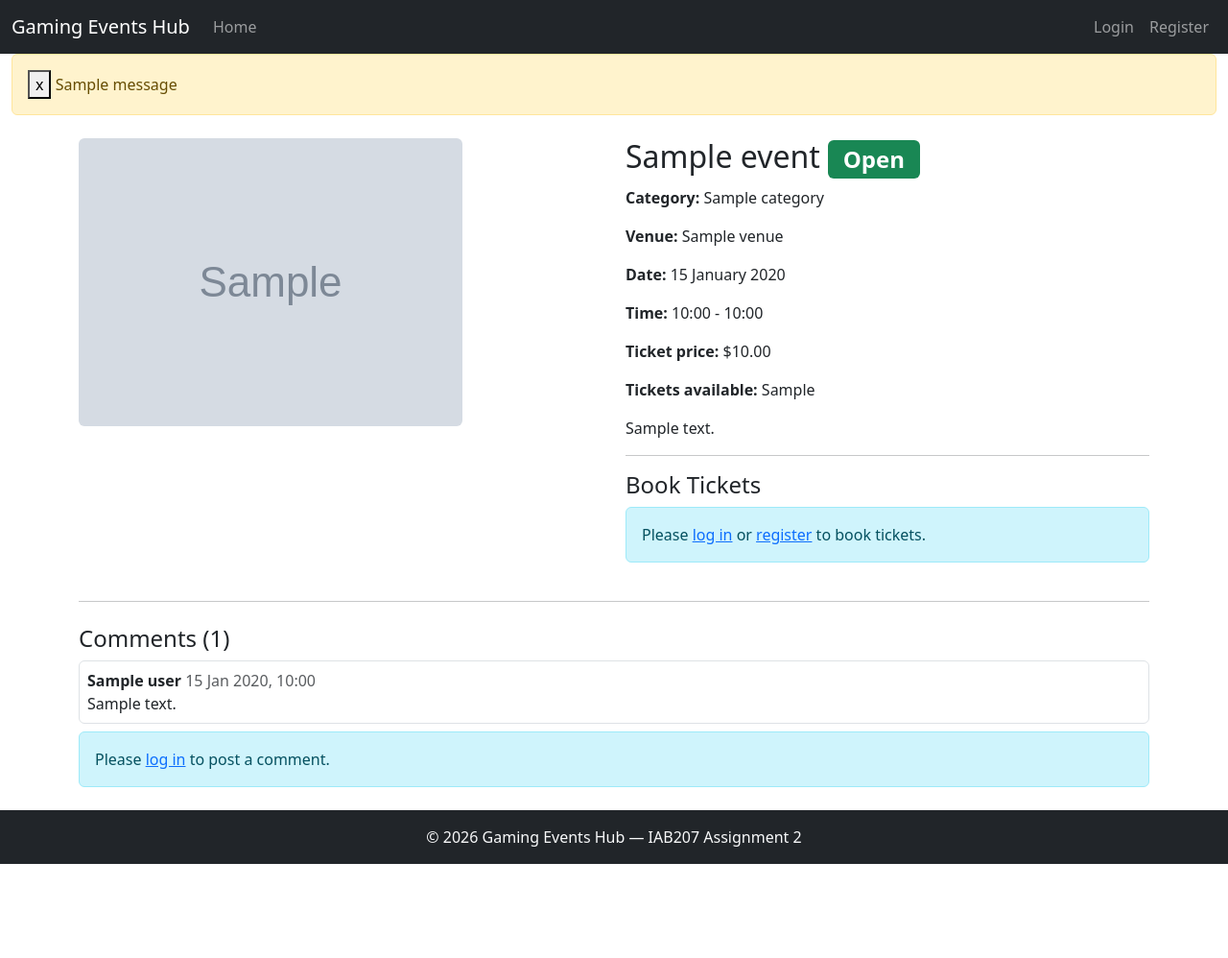
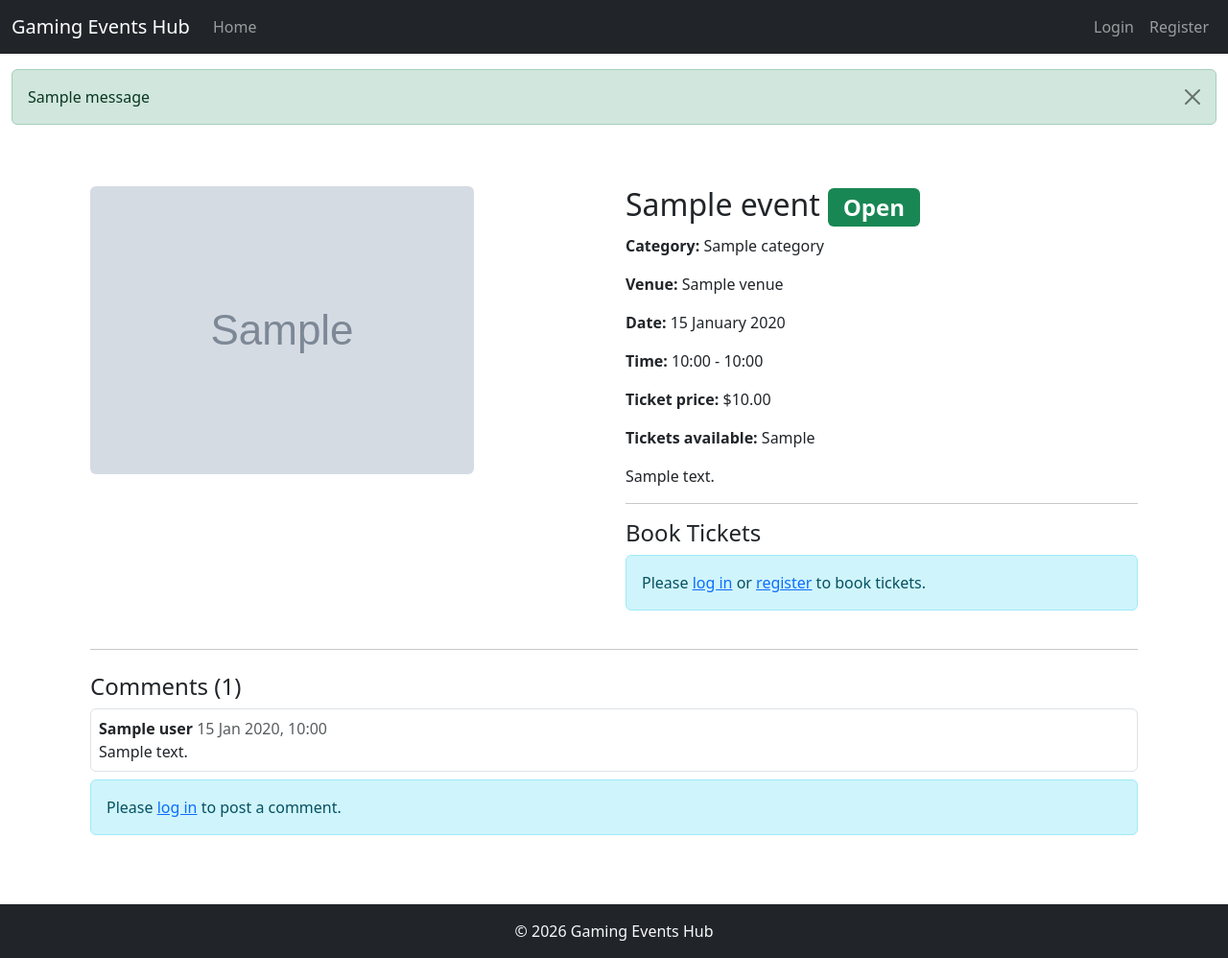
Before and after one commit to zain-111-dot/week5Iab207, a Python web app: template Spring 1 Assessment 2/website/templates/event_detail.html in a window 1280 px wide. Shown: the whole page at 96% size. Before the commit the page ends 900 px from the top, so only its background shows below. Run offline with Jinja, Linux system fonts and the light colour scheme; the template is opened without the code that fills it: most values are stand-ins (such as "Sample title", 1, 10 or a date in 2020); grey boxes marked "Sample" are stand-in pictures; one stand-in notice (Sample message) is shown; some libraries are stand-ins or nearby versions.

Commit message:
Update base.html

```diff
--- a/Spring 1 Assessment 2/website/templates/base.html
+++ b/Spring 1 Assessment 2/website/templates/base.html
@@ -1,15 +1,16 @@
 <!-- Edited by Nulan -->
+<!DOCTYPE html>
 <html>
-
 <head>
     <meta charset="utf-8">
     <meta name="viewport" content="width=device-width, initial-scale=1">
-    <title>IAB207 Assignment 3</title>
-    <link href="https://cdn.jsdelivr.net/npm/bootstrap@5.3.2/dist/css/bootstrap.min.css" rel="stylesheet" integrity="sha384-T3c6CoIi6uLrA9TneNEoa7RxnatzjcDSCmG1MXxSR1GAsXEV/Dwwykc2MPK8M2HN" crossorigin="anonymous">
+    <title>Gaming Events Hub</title>
+    <link href="https://cdn.jsdelivr.net/npm/bootstrap@5.3.2/dist/css/bootstrap.min.css" rel="stylesheet">
+    <link rel="stylesheet" href="https://cdn.jsdelivr.net/npm/bootstrap-icons@1.11.1/font/bootstrap-icons.css">
 </head>
-
 <body>
     <header>
+        <!-- Navbar -->
         <nav class="navbar navbar-expand-lg navbar-dark bg-dark">
             <div class="container-fluid">
                 <a class="navbar-brand" href="{{ url_for('views.index') }}">Gaming Events Hub</a>
@@ -21,6 +22,7 @@
                         <li class="nav-item"><a class="nav-link" href="{{ url_for('views.index') }}">Home</a></li>
                         {% if current_user.is_authenticated %}
                         <li class="nav-item"><a class="nav-link" href="{{ url_for('views.create_event') }}">Create Event</a></li>
+                        <li class="nav-item"><a class="nav-link" href="{{ url_for('views.my_events') }}">My Events</a></li>
                         <li class="nav-item"><a class="nav-link" href="{{ url_for('views.history') }}">My Bookings</a></li>
                         {% endif %}
                     </ul>
@@ -36,35 +38,27 @@
                 </div>
             </div>
         </nav>
-        <div class="container-fluid">
-            {% with messages = get_flashed_messages() %}
-            {% if messages %}
-            {% for message in messages %}
-            <div class="alert alert-warning">
-                <button type="button" class="close" data-dismiss="alert" aria-label="close">x</button>
-                {{message}}
-            </div>
-            {% endfor %}
-            {% endif %}
+
+        <!-- Code for using Flask flash -->
+        <div class="container-fluid mt-3">
+            {% with messages = get_flashed_messages(with_categories=true) %}
+                {% if messages %}
+                    {% for category, message in messages %}
+                        <div class="alert alert-{{ category if category != 'message' else 'info' }} alert-dismissible fade show">
+                            {{ message }}
+                            <button type="button" class="btn-close" data-bs-dismiss="alert"></button>
+                        </div>
+                    {% endfor %}
+                {% endif %}
             {% endwith %}
         </div>
-
-        {% block header %}
-
-        {% endblock %}
-
     </header>
-
-    {% block content %}
-
-    {% endblock %}
-
+    <main class="container py-4">
+        {% block content %}{% endblock %}
+    </main>
     <footer class="footer bg-dark text-light text-center py-3 mt-4">
-        <div class="container">
-            <p class="mb-0">&copy; 2026 Gaming Events Hub — IAB207 Assignment 2</p>
-        </div>
+        <div class="container"><p class="mb-0">&copy; 2026 Gaming Events Hub</p></div>
     </footer>
-    <script src="https://cdn.jsdelivr.net/npm/bootstrap@5.3.2/dist/js/bootstrap.bundle.min.js" integrity="sha384-C6RzsynM9kWDrMNeT87bh95OGNyZPhcTNXj1NW7RuBCsyN/o0jlpcV8Qyq46cDfL" crossorigin="anonymous"></script>
+    <script src="https://cdn.jsdelivr.net/npm/bootstrap@5.3.2/dist/js/bootstrap.bundle.min.js"></script>
 </body>
-
 </html>
```
